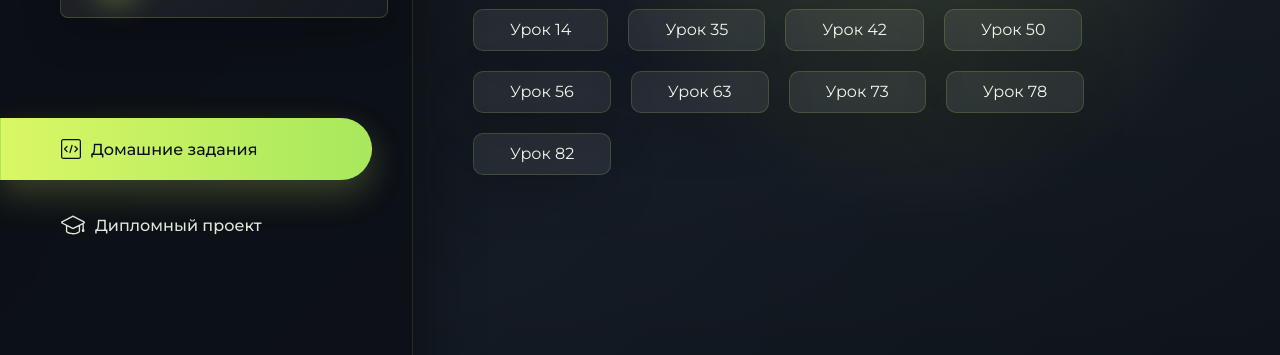
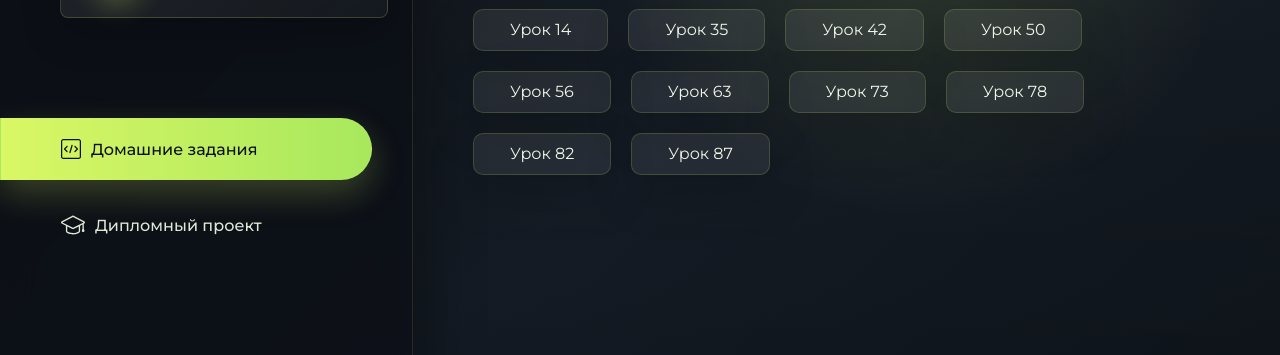
Before and after one commit to Camrelly/homework, a plain HTML site: page index.html in a window 1280 px wide. Shown: the part 229-584 px from the top of the page. Drawn offline with Linux system fonts and the light colour scheme.

Commit message:
Update index.html

```diff
--- a/index.html
+++ b/index.html
@@ -125,6 +125,10 @@
                     <li class="content__list-item">
                         <a href="tasks/practice-9/index.html">Урок 82</a>
                     </li>
+                    </li>
+                    <li class="content__list-item">
+                        <a href="tasks/practice-10/index.html">Урок 87</a>
+                    </li>
                 </ul>
             </div>
             <div class="content__block hidden" id="diplomBlock">
```
